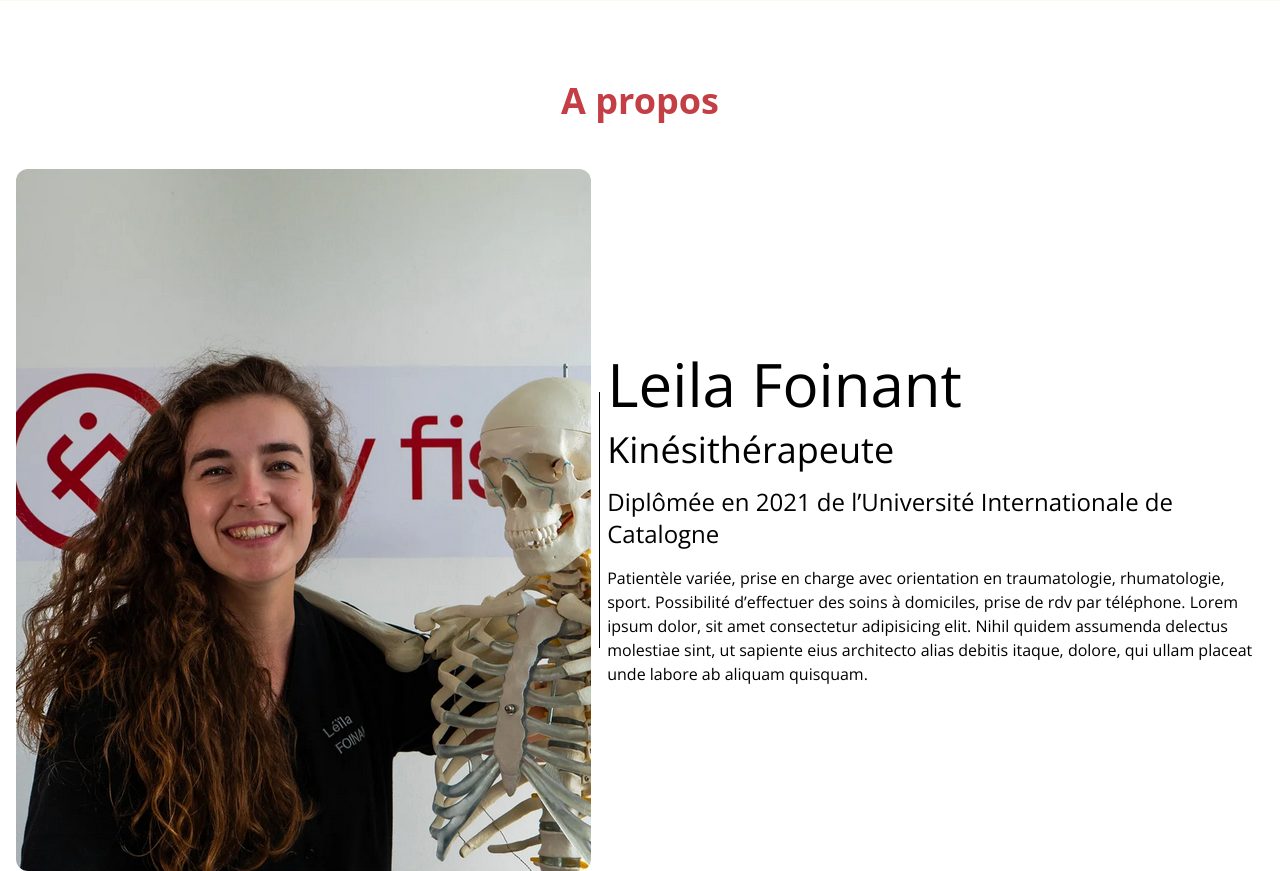
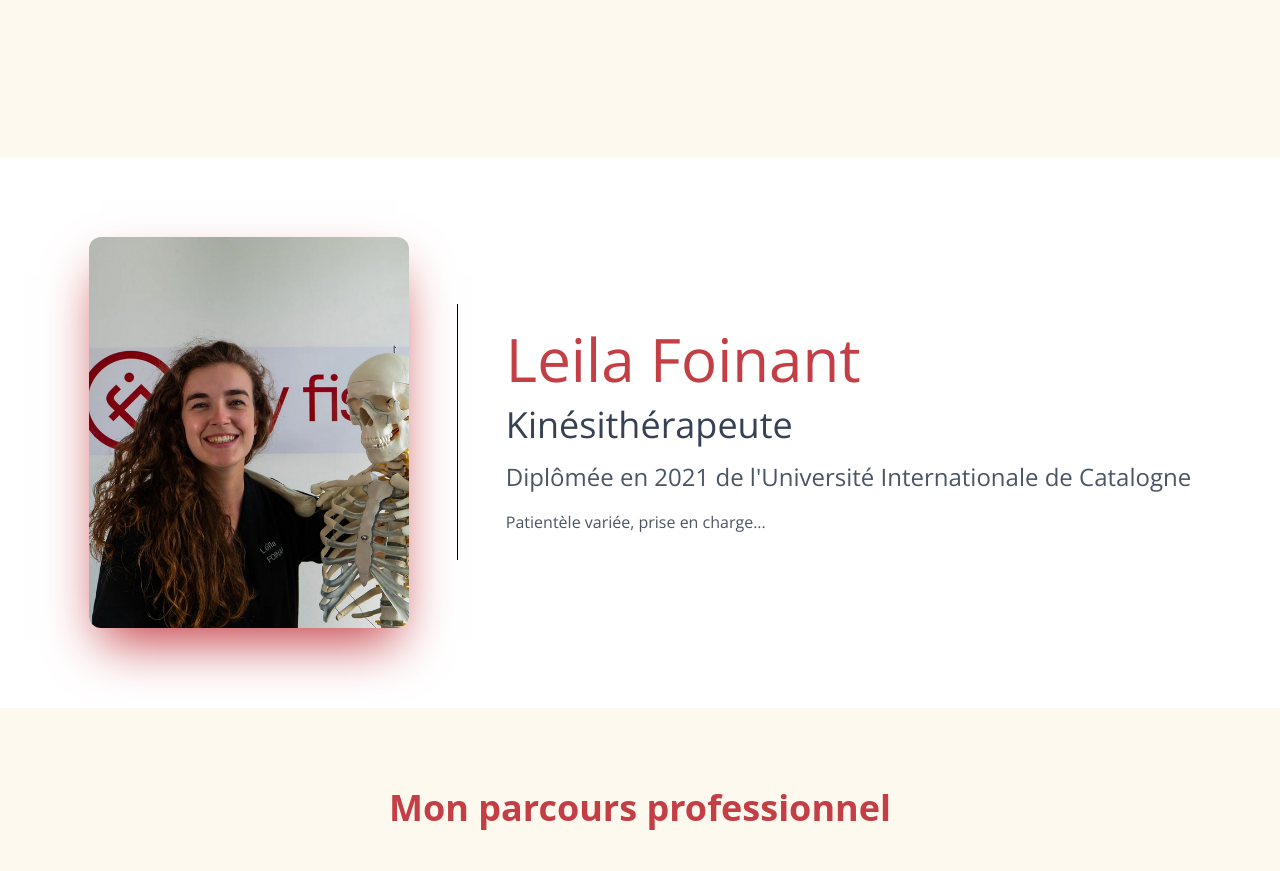
Before and after one commit to Siixo/siixo.github.io, an Astro site: page / in a window 1280 px wide. Shown: the part 1707-2578 px from the top of the page. Built offline with nearby package versions, Linux system fonts and the light colour scheme; Astro itself is replaced by a stand-in of ours.

Commit message:
test responsive

```diff
--- a/src/components/Accueil.astro
+++ b/src/components/Accueil.astro
@@ -24,27 +24,30 @@ import 'aos/dist/aos.css';
         </div>
 </section>
 
+
+
 <!-- Mes spécialités -->
-<section class="specialite w-full min-h-screen bg-blanc">
+<section class="specialite w-full py-20 bg-blanc">
     <div class="container mx-auto px-4 py-20">
             <h2 class="section-title text-4xl text-center mb-12 text-pink font-bold" data-aos="fade-up">Mes spécialités</h2>
             <div class="services-grid grid grid-cols-1 md:grid-cols-2 lg:grid-cols-2 gap-12">
-                <div class="service-card bg-white text-center p-6 rounded-xl border-1 border-black transition-transform hover:scale-105 hover:shadow-2xl" data-aos="fade-up" data-aos-delay="100">
+                <div class="service-card bg-white text-center p-6 rounded-xl border border-black transition-transform hover:scale-105 hover:shadow-2xl"
+                data-aos="fade-up" data-aos-delay="100">
                     <div class="service-icon w-20 h-20 bg-pink rounded-full mx-auto mb-6 flex items-center justify-center text-white text-3xl">🦴</div>
                     <h3 class="text-xl font-semibold text-pink mb-4">Rééducation orthopédique</h3>
                     <p class="text-gray-600 leading-relaxed word-break">Prise en charge des pathologies musculo-squelettiques,<br/>post-chirurgie et traumatologie.</p>
                 </div>
-                <div class="service-card bg-white text-center p-6 rounded-xl border-1 border-black transition-transform hover:scale-105 hover:shadow-2xl" data-aos="fade-up" data-aos-delay="100">
+                <div class="service-card bg-white text-center p-6 rounded-xl border border-black transition-all duration-500 hover:scale-105 hover:shadow-2xl" data-aos="fade-up" data-aos-delay="100">
                     <div class="service-icon w-20 h-20 bg-pink rounded-full mx-auto mb-6 flex items-center justify-center text-white text-3xl">🦴</div>
                     <h3 class="text-xl font-semibold text-pink mb-4">Rééducation orthopédique</h3>
                     <p class="text-gray-600 leading-relaxed word-break">Prise en charge des pathologies musculo-squelettiques,<br/>post-chirurgie et traumatologie.</p>
                 </div>
-                <div class="service-card bg-white text-center p-6 rounded-xl border-1 border-black transition-transform hover:scale-105 hover:shadow-2xl" data-aos="fade-up" data-aos-delay="100">
+                <div class="service-card bg-white text-center p-6 rounded-xl border border-black transition-all duration-500 hover:scale-105 hover:shadow-2xl" data-aos="fade-up" data-aos-delay="100">
                     <div class="service-icon w-20 h-20 bg-pink rounded-full mx-auto mb-6 flex items-center justify-center text-white text-3xl">🦴</div>
                     <h3 class="text-xl font-semibold text-pink mb-4">Rééducation orthopédique</h3>
                     <p class="text-gray-600 leading-relaxed word-break">Prise en charge des pathologies musculo-squelettiques,<br/>post-chirurgie et traumatologie.</p>
                 </div>
-                <div class="service-card bg-white text-center p-6 rounded-xl border-1 border-black transition-transform hover:scale-105 hover:shadow-2xl" data-aos="fade-up" data-aos-delay="100">
+                <div class="service-card bg-white text-center p-6 rounded-xl border border-black transition-all duration-500 hover:scale-105 hover:shadow-2xl" data-aos="fade-up" data-aos-delay="100">
                     <div class="service-icon w-20 h-20 bg-pink rounded-full mx-auto mb-6 flex items-center justify-center text-white text-3xl">🦴</div>
                     <h3 class="text-xl font-semibold text-pink mb-4">Rééducation orthopédique</h3>
                     <p class="text-gray-600 leading-relaxed word-break">Prise en charge des pathologies musculo-squelettiques,<br/>post-chirurgie et traumatologie.</p>
@@ -55,24 +58,30 @@ import 'aos/dist/aos.css';
 </section>
 
 <!-- A propos -->
-<section class="aPropos w-full min-h-screen bg-white">
-    <div class="container mx-auto px-4 py-20">
-        <h2 class="section-title text-4xl text-center mb-12 text-pink font-bold" data-aos="fade-up">A propos</h2>
-        <div class="flex justify-center items-center gap-2">
-            <img data-aos="fade-up" data-aos-delay="200" class="rounded-xl" src="/portraitLeila.png" alt="Portrait de Leila Foinant"/>
-            <div data-aos="fade-up" data-aos-delay="200" class="hidden lg:block w-px bg-black h-64 mx-auto"></div>
-            <div data-aos="fade-up" data-aos-delay="200" class="flex flex-col font-open gap-4 max-w-3xl">
-                <h1 class="text-6xl">Leila Foinant</h1>
-                <h2 class="text-4xl">Kinésithérapeute</h2>
-                <h3 class="text-2xl word-break">Diplômée en 2021 de l’Université Internationale de Catalogne</h3>
-                <p>Patientèle variée, prise en charge avec orientation en traumatologie, rhumatologie, sport.
-                Possibilité d’effectuer des soins à domiciles, prise de rdv par téléphone.
-                Lorem ipsum dolor, sit amet consectetur adipisicing elit. Nihil quidem assumenda delectus molestiae sint, ut sapiente eius architecto alias debitis itaque, dolore, qui ullam placeat unde labore ab aliquam quisquam.
-                </p>
-            </div>
+<section class="aPropos w-full py-20 bg-white">
+    <div class="flex flex-col lg:flex-row justify-center items-center gap-8 lg:gap-12">
+    <!-- Image -->
+    <img data-aos="fade-up" data-aos-delay="200"
+         class="rounded-xl w-80 h-auto object-cover shadow-pink shadow-2xl"
+         src="/portraitLeila.png" alt="Portrait de Leila Foinant"/>
 
-        </div>
+    <!-- Trait vertical (disparaît sur mobile) -->
+    <div data-aos="fade-up" data-aos-delay="200"
+         class="hidden lg:block w-px bg-black h-64"></div>
+
+    <!-- Texte -->
+    <div data-aos="fade-up" data-aos-delay="200"
+         class="flex flex-col font-open gap-4 max-w-3xl text-center lg:text-left">
+        <h1 class="text-4xl lg:text-6xl text-pink">Leila Foinant</h1>
+        <h2 class="text-2xl lg:text-4xl text-gray-700">Kinésithérapeute</h2>
+        <h3 class="text-lg lg:text-2xl text-gray-600">
+            Diplômée en 2021 de l'Université Internationale de Catalogne
+        </h3>
+        <p class="text-gray-600 leading-relaxed">
+            Patientèle variée, prise en charge...
+        </p>
     </div>
+</div>
 </section>
 
 <!-- Mon parcours professionnel -->
@@ -82,7 +91,7 @@ import 'aos/dist/aos.css';
             Mon parcours professionnel
         </h2>
 
-        <div class="timeline relative max-w-4xl mx-auto">
+        <div class="timeline relative max-w-4xl mx-auto overflow-hidden">
             <!-- Ligne verticale centrale -->
             <div class="absolute left-1/2 transform -translate-x-1/2 w-1 bg-pink h-full"></div>
 
@@ -175,7 +184,7 @@ import 'aos/dist/aos.css';
 </section>
 
 <!-- Le cabinet -->
-        <section class="cabinet-section w-full min-h-screen py-20 bg-white">
+        <section class="cabinet-section w-full py-20 bg-white">
             <div class="container mx-auto px-4 py-20">
             <h2 class="section-title text-4xl text-center mb-12 text-pink font-bold" data-aos="fade-up">Le cabinet</h2>
             <div class="flex justify-center gap-6 mb-12">
```
